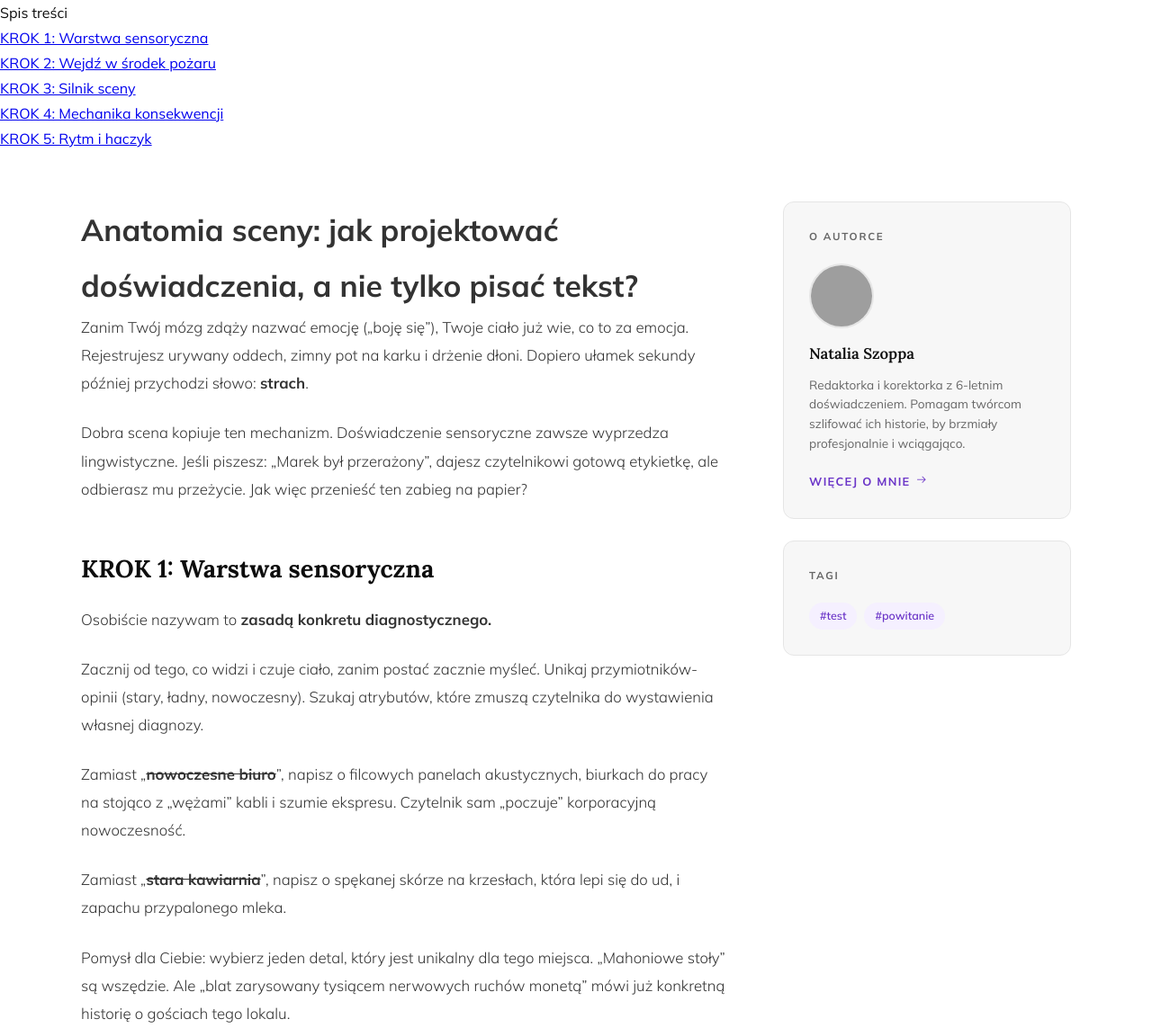
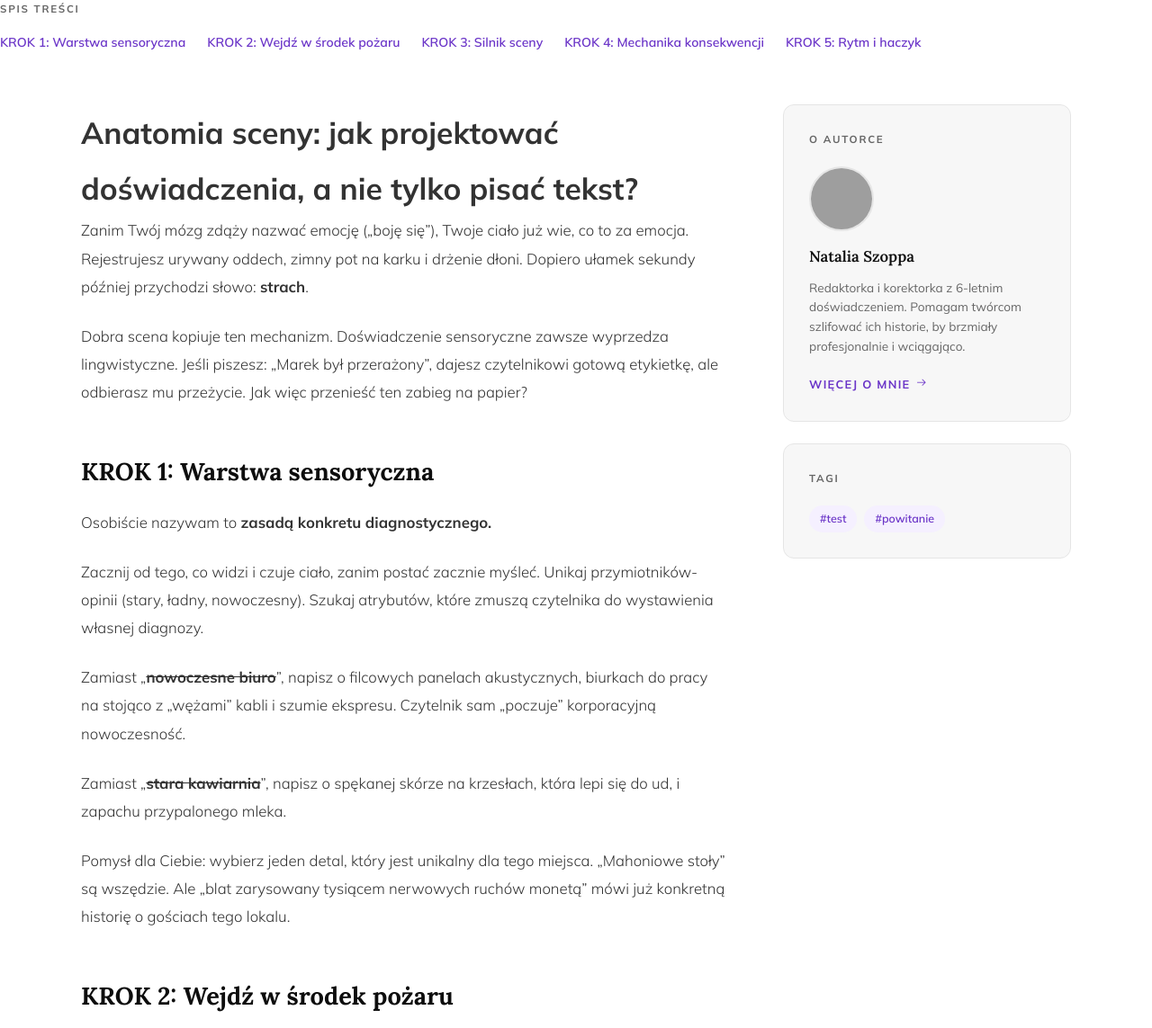
Before and after one commit to Bonnie00726/nataliaszoppa, a Jekyll site: the page built from _posts/2026-04-12-test.md, in a window 1280 px wide and 1400 px high, scrolled down 628 px. Shown: the part 257-1400 px from the top of the window at 90% size. Built offline with Jekyll 4.4.1, drawn with Linux system fonts in a browser that asks for light colours; grey boxes are pictures that could not be loaded.

Commit message:
Update head.html

```diff
--- a/_includes/head.html
+++ b/_includes/head.html
@@ -301,4 +301,11 @@
     }
     .hero--short { min-height: 73vh; }
     }
+    .post-toc { max-width: 1180px; margin: 0 auto; padding: 24px 40px; background: var(--paper-warm); border-top: 1px solid var(--paper-mid); border-bottom: 1px solid var(--paper-mid); }
+.toc-title { font-family: var(--sans); font-size: 0.72rem; font-weight: 700; text-transform: uppercase; letter-spacing: 0.15em; color: var(--ink-muted); margin-bottom: 12px; }
+.post-toc ul { list-style: none; padding: 0; margin: 0; display: flex; flex-wrap: wrap; gap: 8px 24px; }
+.post-toc li a { font-family: var(--sans); font-size: 0.88rem; color: var(--grad-start); text-decoration: none; font-weight: 600; }
+.post-toc li a:hover { text-decoration: underline; }
+.post-toc li.toc-sub a { font-weight: 400; color: var(--ink-muted); }
+    }
 </style>
```
